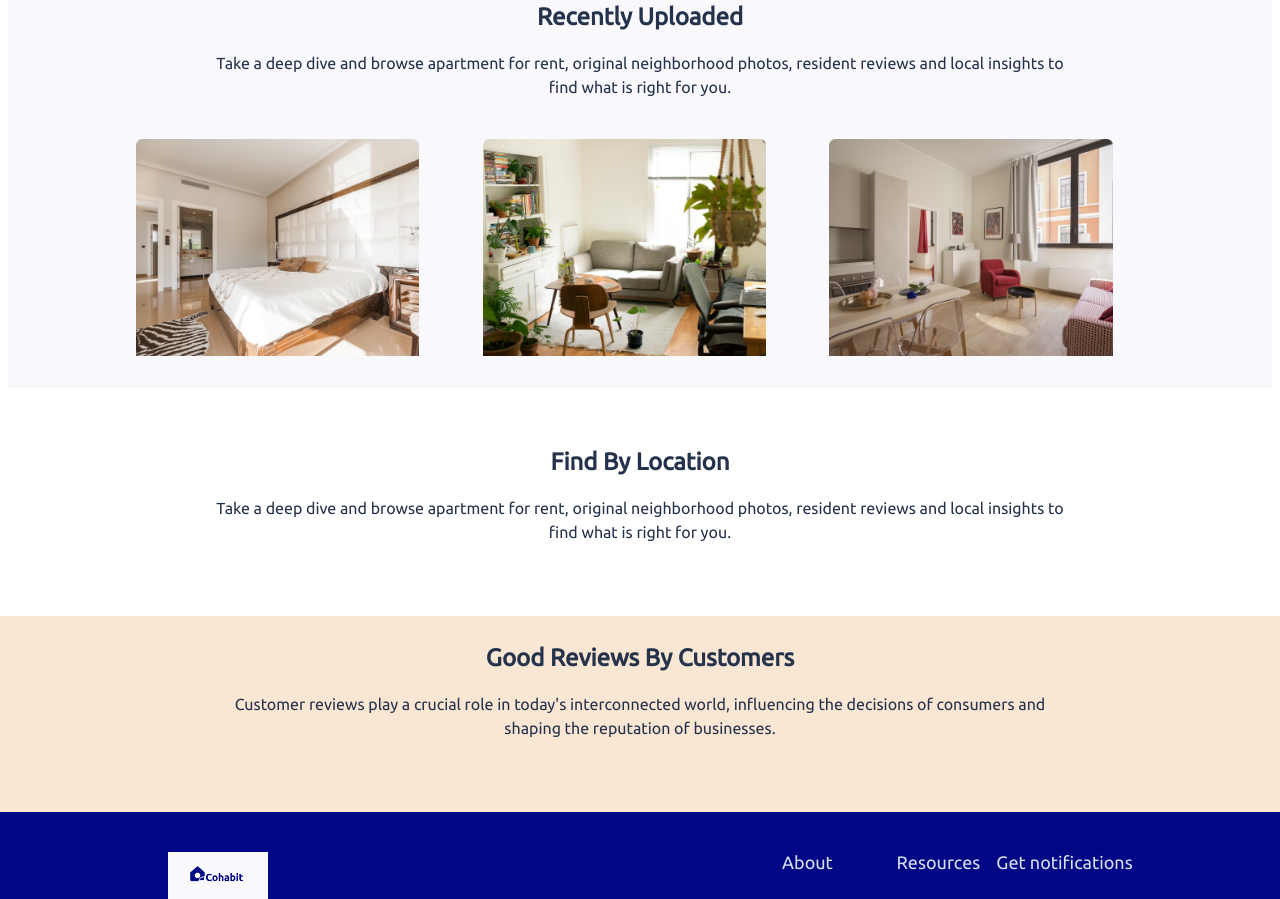
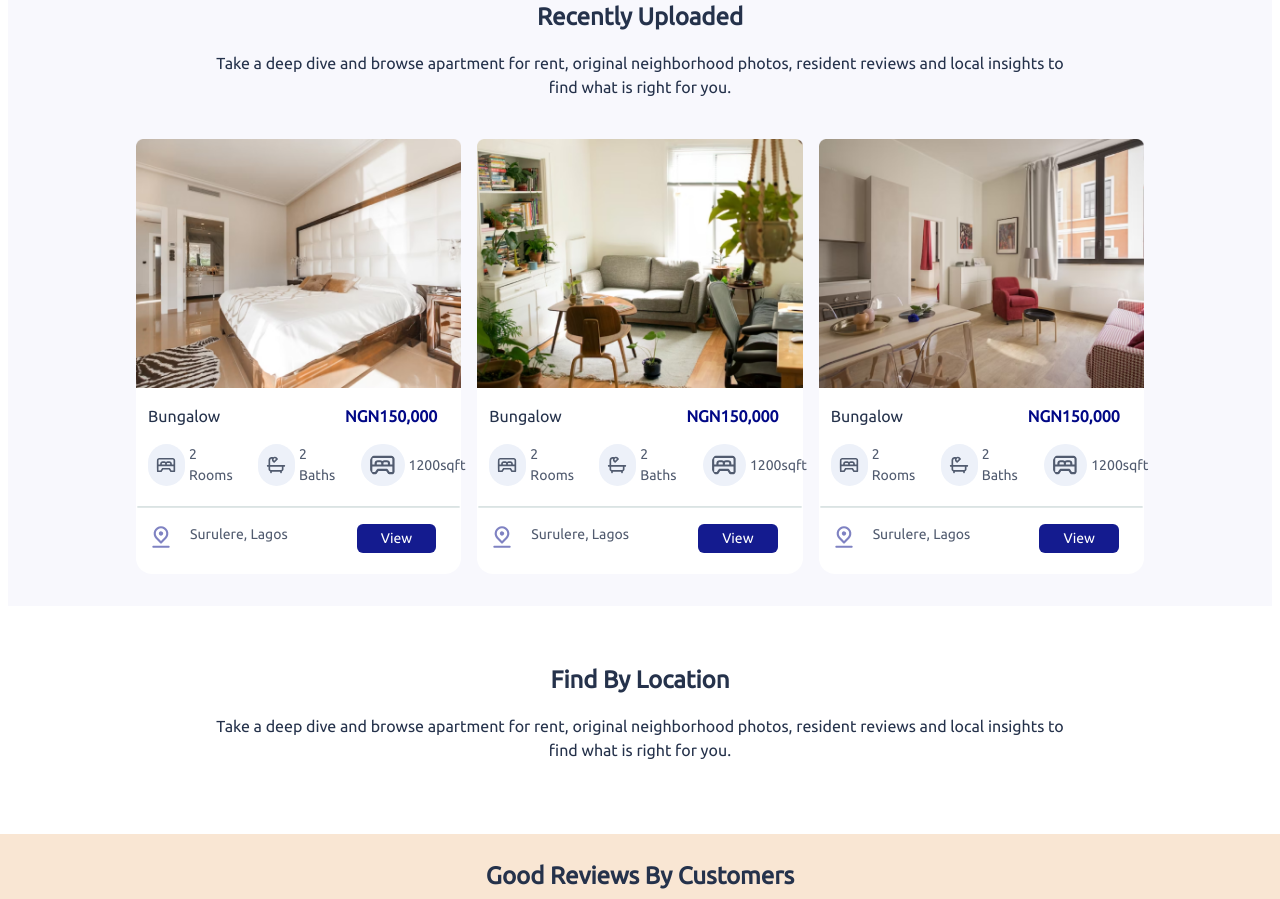
Before and after one commit to lazynerd-studios/Co-Habit-Landing, a React (Vite) app: page / in a window 1280 px wide. Shown: the part 1440-2339 px from the top of the page. Built offline with nearby package versions, Linux system fonts and the light colour scheme.

Commit message:
Update Home.jsx

```diff
--- a/src/Components/Home/Home.jsx
+++ b/src/Components/Home/Home.jsx
@@ -1,4 +1,4 @@
-import React from "react";
+import React, { useState } from "react";
 import { motion } from "framer-motion";
 import Left from "../../assets/left.svg"
 import Right from "../../assets/right.svg"
@@ -18,6 +18,8 @@ import Bungalow3 from "../../assets/bungalow-3.png"
 import BathIcon from "../../assets/u_bath.svg"
 import BedIcon from "../../assets/u_bed-double.svg"
 import Slideshow from "../Slideshow/Slideshow";
+import { slides } from "../Slideshow/slides";
+import Line from "../../assets/Line 9.svg"
 
 const animationConfiguration = {
   initial: { opacity: 0 },
@@ -26,6 +28,9 @@ const animationConfiguration = {
 };
 
 const Home = () => {
+  const [index, setIndex] = useState(0);
+  const currentSlide = slides[index];
+
   return (
     <section className="">
       <motion.div
@@ -209,18 +214,153 @@ const Home = () => {
             {/* end of mobile slideshow */}
 
             {/* wider screen */}
-            <div className="laptop:flex hidden gap-8">
-              <div>
-                <img src={Bungalow1} className="laptop:w-[21.875] w-[90%]" alt="bungalow-1" />
+            <div className="laptop:flex hidden gap-4">
+              {/* 01 */}
+              <div className="slide bg-white p-0 rounded-[1rem]">
+                <img src={Bungalow1} className=" w-auto" alt="bungalow-1" />
+                <span className="flex mt-4 mx-3  gap-[7.8rem]">
+                  <p className="text-[1rem]">
+                    {currentSlide.house}
+                  </p>
+                  <p className="text-[1rem] text-[#010886] font-bold">
+                    {currentSlide.price}
+                  </p>
+                </span>
+
+                <span className="flex laptop:gap-4 gap-[0.125rem] mt-4 mx-2">
+                  <span className="mx-1 flex">
+                    <img src={BedIcon} className="p-2 bg-[#EDF1F9] mr-1 rounded-full" alt="bed-icon" />
+                    <p className="text-[#515B6F] text-[0.875rem] font-normal my-auto">
+                      {currentSlide.rooms}
+                    </p>
+                  </span>
+
+                  <span className="mx-1 flex">
+                    <img src={BathIcon} className="p-2 bg-[#EDF1F9] mr-1 rounded-full" alt="bath-icon" />
+                    <p className="text-[#515B6F] text-[0.875rem] font-normal my-auto">
+                      {currentSlide.baths}
+                    </p>
+                  </span>
+
+                  <span className="mx-1 flex">
+                    <img src={BedIcon} className="p-2 bg-[#EDF1F9] mr-1 rounded-full" alt="bed-icon" />
+                    <p className="text-[#515B6F] text-[0.875rem] font-normal my-auto">
+                      {currentSlide.measurement}
+                    </p>
+                  </span>
+                </span>
+
+                <img src={Line} className="mt-5 mb-4" alt="line" />
+
+                <span className="flex">
+                  <img src={LocationPin} className="pb-6 ml-3 laptop:w-[8%] opacity-50" alt="location-pin" />
+                  <p className="text-[#515B6F] ml-4 text-[0.875rem] font-normal">
+                    {currentSlide.area}
+                  </p>
+                  <a className="inline-block absolute cursor-pointer px-6 py-1 rounded-md border-none normal-case font-normal ml-[13.8rem] hover:bg-[#010886] bg-[#010886eb]  text-[white] text-[0.875rem]">
+                    View
+                  </a>
+                </span>
               </div>
+              {/* end of 01 */}
 
-              <div>
-                <img src={Bungalow2} className="laptop:w-[21.875] w-[90%]" alt="bungalow-2" />
+              {/* 02 */}
+              <div className="slide bg-white p-0 rounded-[1rem]">
+                <img src={Bungalow2} className=" w-auto" alt="bungalow-1" />
+                <span className="flex mt-4 mx-3 gap-[7.8rem]">
+                  <p className="text-[1rem]">
+                    {currentSlide.house}
+                  </p>
+                  <p className="text-[1rem] text-[#010886] font-bold">
+                    {currentSlide.price}
+                  </p>
+                </span>
+
+                <span className="flex laptop:gap-4 gap-[0.125rem] mt-4 mx-2">
+                  <span className="mx-1 flex">
+                    <img src={BedIcon} className="p-2 bg-[#EDF1F9] mr-1 rounded-full" alt="bed-icon" />
+                    <p className="text-[#515B6F] text-[0.875rem] font-normal my-auto">
+                      {currentSlide.rooms}
+                    </p>
+                  </span>
+
+                  <span className="mx-1 flex">
+                    <img src={BathIcon} className="p-2 bg-[#EDF1F9] mr-1 rounded-full" alt="bath-icon" />
+                    <p className="text-[#515B6F] text-[0.875rem] font-normal my-auto">
+                      {currentSlide.baths}
+                    </p>
+                  </span>
+
+                  <span className="mx-1 flex">
+                    <img src={BedIcon} className="p-2 bg-[#EDF1F9] mr-1 rounded-full" alt="bed-icon" />
+                    <p className="text-[#515B6F] text-[0.875rem] font-normal my-auto">
+                      {currentSlide.measurement}
+                    </p>
+                  </span>
+                </span>
+
+                <img src={Line} className="mt-5 mb-4" alt="line" />
+
+                <span className="flex">
+                  <img src={LocationPin} className="pb-6 ml-3 laptop:w-[8%] opacity-50" alt="location-pin" />
+                  <p className="text-[#515B6F] ml-4 text-[0.875rem] font-normal">
+                    {currentSlide.area}
+                  </p>
+                  <a className="inline-block absolute cursor-pointer px-6 py-1 rounded-md border-none normal-case font-normal ml-[13.8rem] hover:bg-[#010886] bg-[#010886eb]  text-[white] text-[0.875rem]">
+                    View
+                  </a>
+                </span>
               </div>
+              {/* end of 02 */}
 
-              <div>
-                <img src={Bungalow3} className="laptop:w-[21.875] w-[90%]" alt="bungalow-3" />
+              {/* 03 */}
+              <div className="slide bg-white p-0 rounded-[1rem]">
+                <img src={Bungalow3} className="w-auto" alt="bungalow-1" />
+                <span className="flex mt-4 mx-3 gap-[7.8rem]">
+                  <p className="text-[1rem]">
+                    {currentSlide.house}
+                  </p>
+                  <p className="text-[1rem] text-[#010886] font-bold">
+                    {currentSlide.price}
+                  </p>
+                </span>
+
+                <span className="flex laptop:gap-4 gap-[0.125rem] mt-4 mx-2">
+                  <span className="mx-1 flex">
+                    <img src={BedIcon} className="p-2 bg-[#EDF1F9] mr-1 rounded-full" alt="bed-icon" />
+                    <p className="text-[#515B6F] text-[0.875rem] font-normal my-auto">
+                      {currentSlide.rooms}
+                    </p>
+                  </span>
+
+                  <span className="mx-1 flex">
+                    <img src={BathIcon} className="p-2 bg-[#EDF1F9] mr-1 rounded-full" alt="bath-icon" />
+                    <p className="text-[#515B6F] text-[0.875rem] font-normal my-auto">
+                      {currentSlide.baths}
+                    </p>
+                  </span>
+
+                  <span className="mx-1 flex">
+                    <img src={BedIcon} className="p-2 bg-[#EDF1F9] mr-1 rounded-full" alt="bed-icon" />
+                    <p className="text-[#515B6F] text-[0.875rem] font-normal my-auto">
+                      {currentSlide.measurement}
+                    </p>
+                  </span>
+                </span>
+
+                <img src={Line} className="mt-5 mb-4" alt="line" />
+
+                <span className="flex">
+                  <img src={LocationPin} className="pb-6 ml-3 laptop:w-[8%] opacity-50" alt="location-pin" />
+                  <p className="text-[#515B6F] ml-4 text-[0.875rem] font-normal">
+                    {currentSlide.area}
+                  </p>
+                  <a className="inline-block absolute cursor-pointer px-6 py-1 rounded-md border-none normal-case font-normal ml-[13.8rem] hover:bg-[#010886] bg-[#010886eb]  text-[white] text-[0.875rem]">
+                    View
+                  </a>
+                </span>
               </div>
+              {/* end of 03 */}
 
             </div>
             {/* end of wide screen */}
@@ -228,8 +368,6 @@ const Home = () => {
           </div>
         </div>
         {/* end of 'recently uploaded' */}
-
-
 
 
         {/* find by location */}
```
